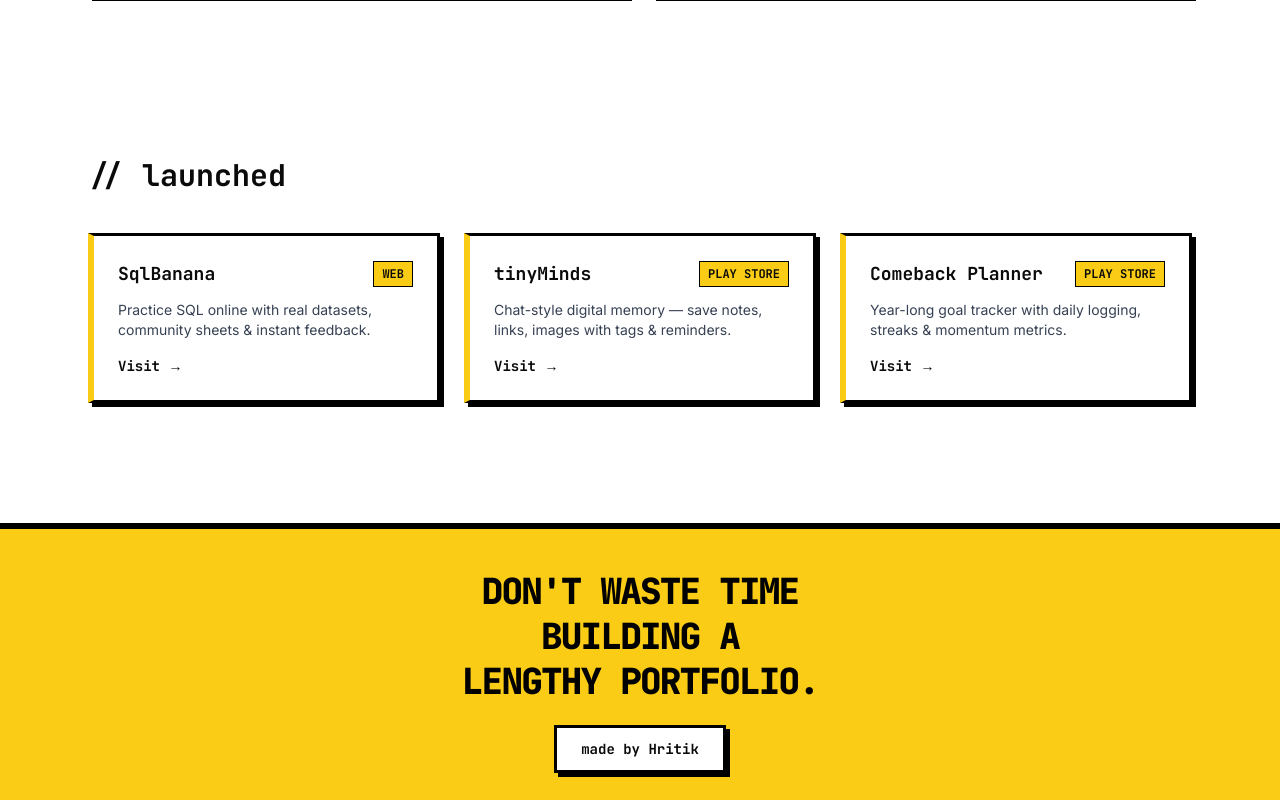
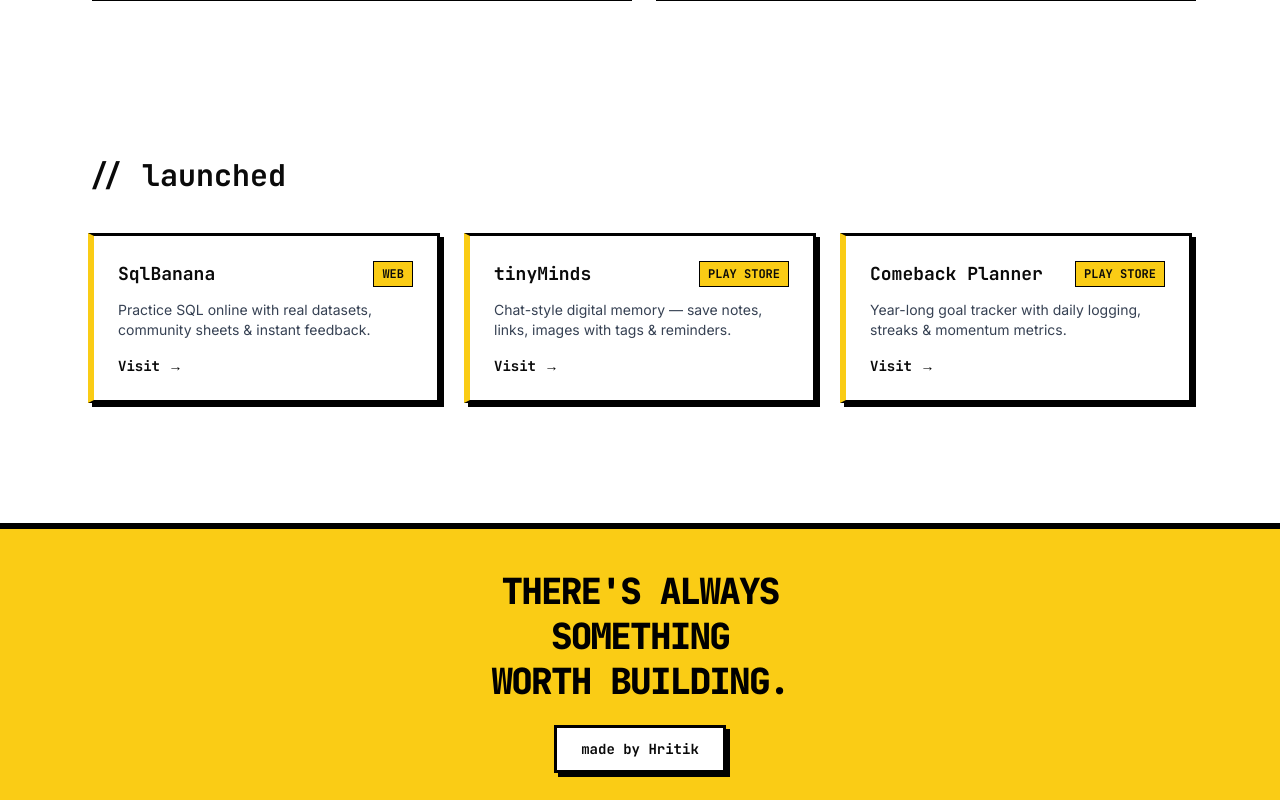
Before and after one commit to Hritik4722/protfolio, a Next.js app: page / in a window 1280 px wide. Shown: the part 2216-3016 px from the top of the page. Built offline with nearby package versions, Linux system fonts and the light colour scheme; no server answers.

Commit message:
some update

```diff
--- a/src/components/Footer.tsx
+++ b/src/components/Footer.tsx
@@ -3,7 +3,7 @@ export default function Footer() {
     <footer className="border-t-[6px] border-black bg-accent mt-10">
       <div className="max-w-7xl mx-auto px-4 sm:px-6 py-8 md:py-10 flex flex-col items-center justify-center text-center">
         <h2 className="font-mono text-xl sm:text-2xl md:text-3xl lg:text-4xl font-black uppercase tracking-tighter leading-tight text-black">
-          Don&apos;t waste time <br /> building a <br /> lengthy portfolio.
+          There&apos;s always <br/> something <br/> worth building.
         </h2>
         <div className="mt-6 md:mt-8">
           <span className="font-mono text-sm font-bold px-6 py-3 border-3 border-black bg-white shadow-[4px_4px_0_#000]">
```
